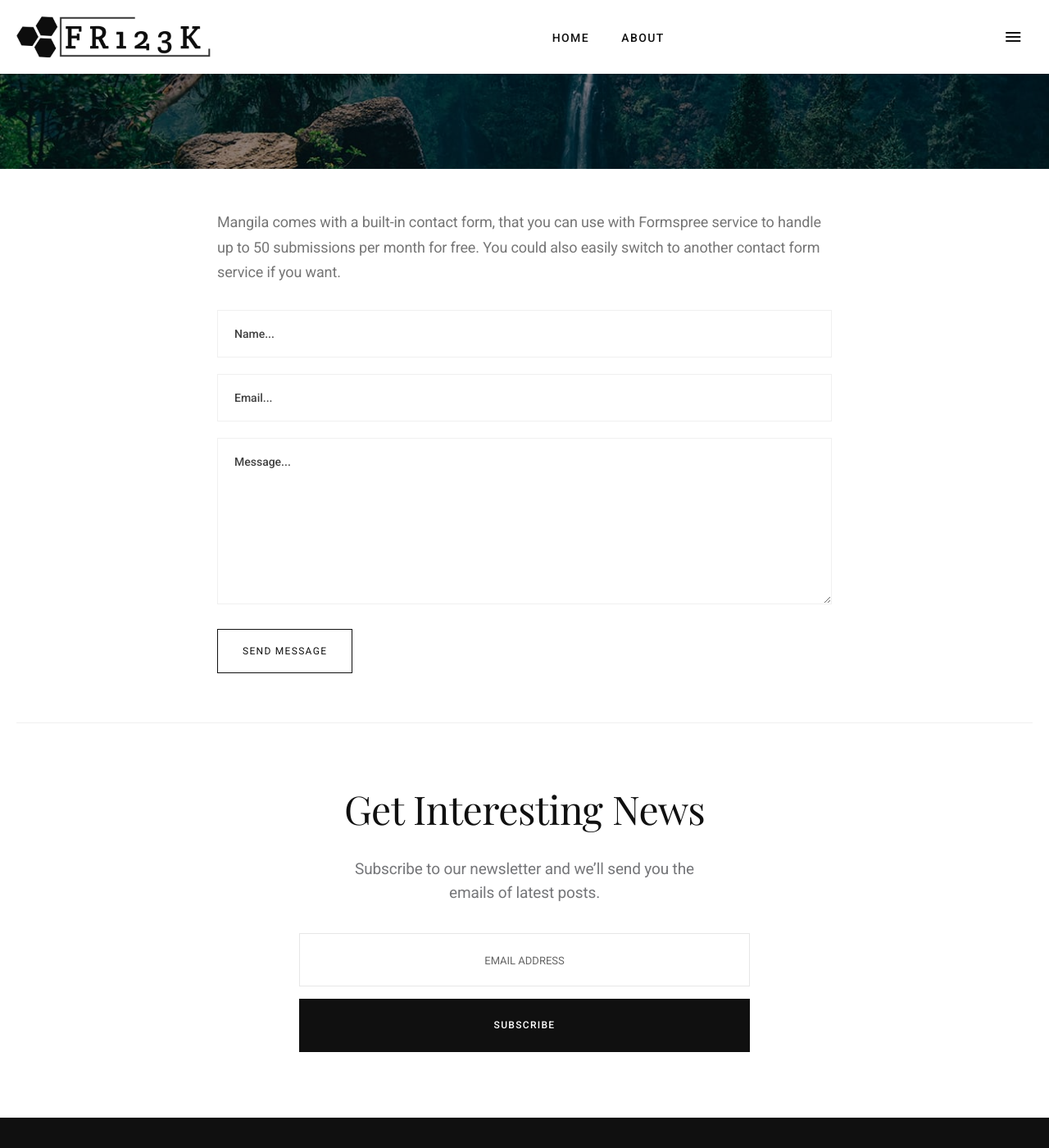
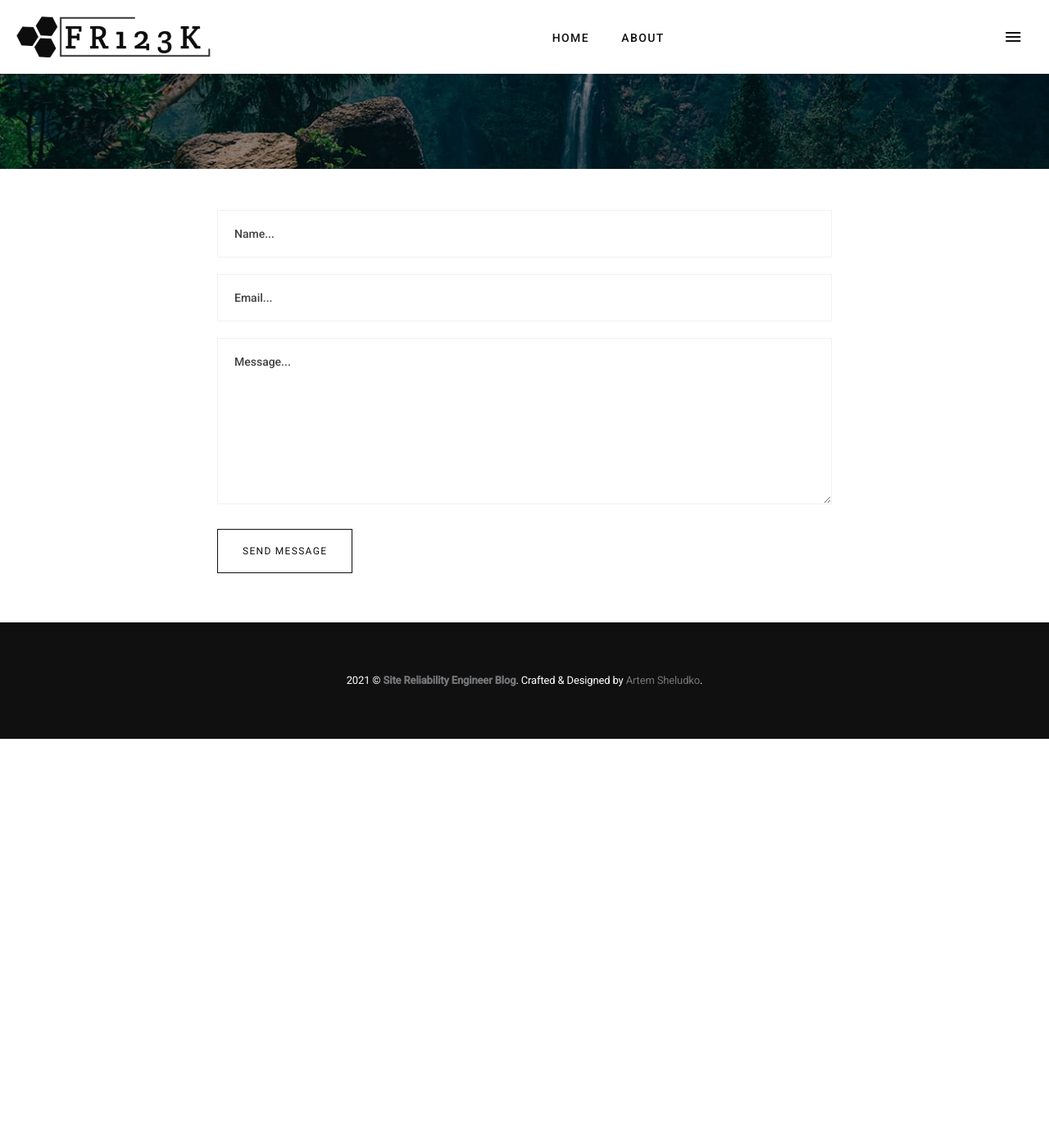
Before and after one commit to fr123k/blog-theme-magnila, a Jekyll site: the page built from _pages/contact.html, in a window 1280 px wide and 1400 px high, scrolled down 364 px. Shown: the whole window at 82% size. Built offline with Jekyll 4.4.1, drawn with Linux system fonts in a browser that asks for light colours; nearby versions of some CDN libraries; comment, search, counter and statistics services are not loaded; after the commit the page ends 1265 px from its top, so only the background shows below that.

Commit message:
Remove the eMail subscription and the contact form

```diff
--- a/_config.yml
+++ b/_config.yml
@@ -54,25 +54,6 @@ google-analytics: G-34NEP7VEZ9 # Add your identifier. For example UA-99631805-1.
 
 
 #-------------------------------
-# Newsletter
-mailchimp:
-  mailchimp-identifier: # Add your MailChimp form identifier. For example - blogenjoyfreedom.us16.list-manage.com/subscribe/post?u=cd56155d76ddeeb4c0bc4d080&amp;id=7a526cd13e
-
-# NOTE
-# If you don't want to use the subscribe section, just remove or comment out these lines.
-
-
-#-------------------------------
-# Contant form Settings
-contact:
-  email: your@email.com # Add your email for contant form
-  description: Mangila comes with a built-in contact form, that you can use with Formspree service to handle up to 50 submissions per month for free. You could also easily switch to another contact form service if you want. # Add a description of your form
-
-# NOTE
-# Mangila comes with a built-in contact form, that you can use with Formspree service to handle up to 50 submissions per month for free. You could also easily switch to another contact form service if you want.
-
-
-#-------------------------------
 # Build settings
 markdown: kramdown
 permalink: pretty
--- a/_includes/footer.html
+++ b/_includes/footer.html
@@ -1,5 +1,3 @@
-{% include subscribe.html %}
-
 <!-- begin footer -->
 <footer class="footer">
   <div class="container">
--- a/_includes/subscribe.html
+++ /dev/null
@@ -1,25 +0,0 @@
-{% if site.mailchimp %}
-<!-- begin subscribe -->
-<div class="container">
-  <div class="row">
-    <div class="col col-12 col-d-10 col-m-12 push-m-0 push-d-1">
-      <section class="subscribe">
-        <div class="subscribe__inner">
-          <h3 class="subscribe__title">Get Interesting News</h3>
-          <p class="subscribe__subtitle">Subscribe to our newsletter and we’ll send you the emails of latest posts.</p>
-          <form class="subscribe__form validate"
-            action="{% if site.mailchimp.mailchimp-identifier %}//{{site.mailchimp.mailchimp-identifier}}{% else %}#{% endif %}" method="POST"
-            id="membedded-subscribe-form" name="membedded-subscribe-form" target="_blank" novalidate>
-            <div class="subscribe__group">
-              <label class="screen-reader-text" for="mce-EMAIL">Email address</label>
-              <input class="subscribe__email required email" id="mce-EMAIL" type="text" name="EMAIL" placeholder="Email Address">
-              <button class="button button--big subscribe__button" id="membedded-subscribe" type="submit" name="subscribe">Subscribe</button>
-            </div>
-          </form>
-        </div>
-      </section>
-    </div>
-  </div>
-</div>
-<!-- emd subscribe -->
-{% endif %}
```
